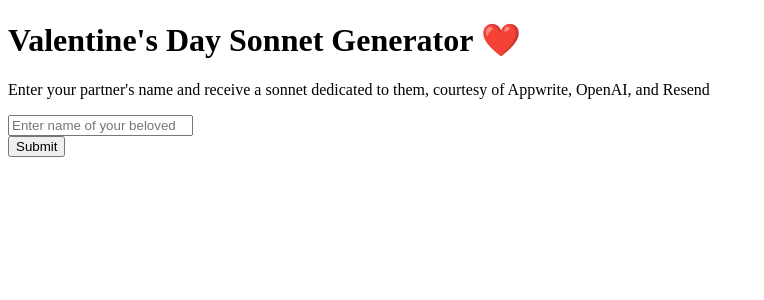
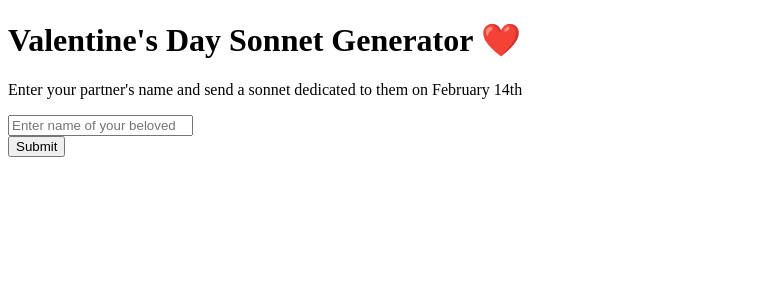
Before and after one commit to adityaoberai/valentine-sonnet, a SvelteKit app: page / in a window 1280 px wide. Shown: the top 300 px of the page, without its empty margins (0-764 px from the left). Built offline with nearby package versions, Linux system fonts and the light colour scheme; no server answers.

Commit message:
Copy updates

```diff
--- a/src/routes/+page.svelte
+++ b/src/routes/+page.svelte
@@ -125,8 +125,7 @@
 				<h1 class="heading-level-1">Valentine's Day Sonnet Generator ❤️</h1>
 			</div>
 			<p class="body-text-1 u-normal u-margin-block-start-8 body-text-container">
-				Enter your partner's name and receive a sonnet dedicated to them, courtesy of Appwrite,
-				OpenAI, and Resend
+				Enter your partner's name and send a sonnet dedicated to them on February 14th
 			</p>
 		</div>
 	</div>
```
